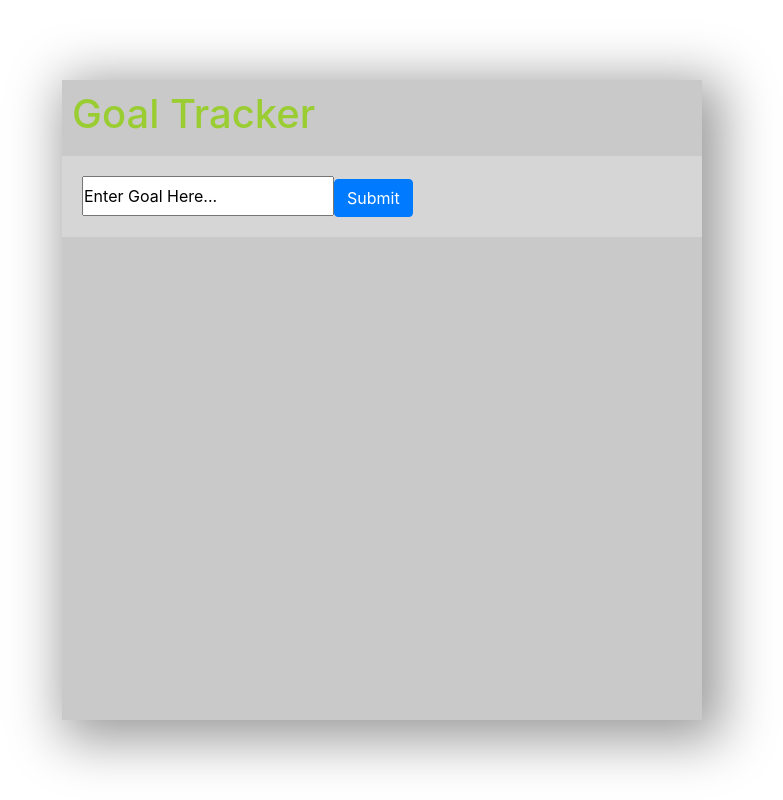
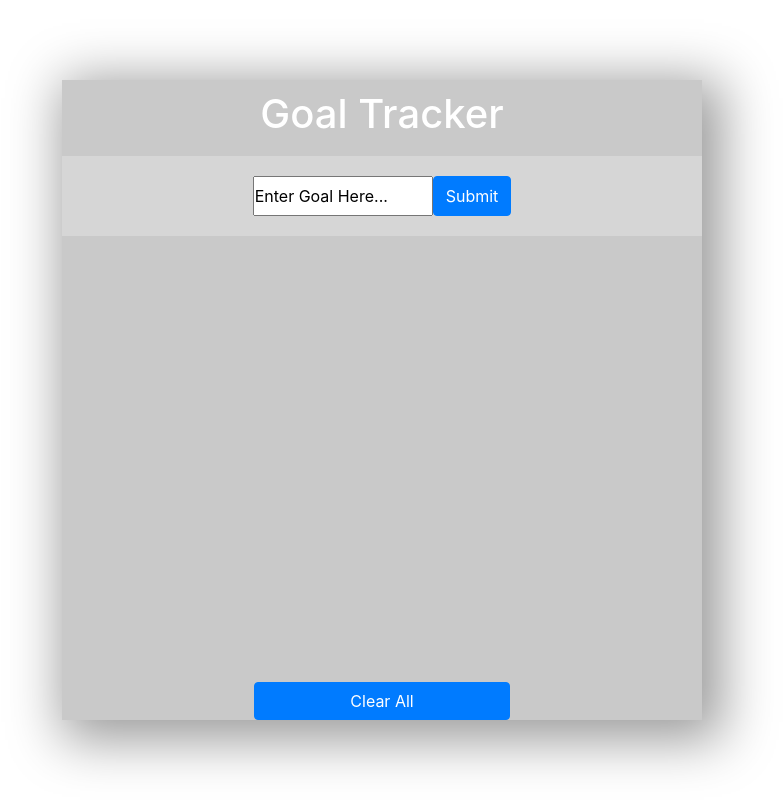
Before and after one commit to alexxstewart/goal-tracker, a React (Create React App) app in the folder react-goal-tracker/: page / in a window 1280 px wide. Shown: the whole page, without its empty margins (258-1041 px from the left). Built offline with nearby package versions, Linux system fonts and the light colour scheme.

Commit message:
Added clear button to remove all items. Items are now added and displayed on screen with skeleton buttons to remove and edit the individual goal

```diff
--- a/react-goal-tracker/package.json
+++ b/react-goal-tracker/package.json
@@ -11,6 +11,7 @@
     "react-bootstrap": "^1.4.0",
     "react-dom": "^17.0.1",
     "react-scripts": "4.0.1",
+    "uuidv4": "^6.2.6",
     "web-vitals": "^0.2.4"
   },
   "scripts": {
--- a/react-goal-tracker/src/App.css
+++ b/react-goal-tracker/src/App.css
@@ -17,13 +17,37 @@
   margin: 0 auto;
   background-color: rgb(214, 214, 214);
   padding: 20px;
+  display: flex;
+  justify-content: center;
+}
+
+.goal-div {
+  text-transform: capitalize;
+  display: flex;
+  justify-content: center;
+  background-color: rgb(255, 255, 255);
 }
 
 #app-title {
-  color: yellowgreen;
+  color: rgb(255, 255, 255);
   padding: 10px;
+  width: 80%;
+  text-align: center;
 }
 
 #input-box {
   height: 40px;
+  width: 30%;
 }
+
+#goal-text {
+  text-align: middle;
+}
+
+#clear-button {
+  position: absolute;
+  bottom: 0;
+  width: 40%;
+  left: 30%;
+  margin: 0 auto;
+}
--- a/react-goal-tracker/src/App.js
+++ b/react-goal-tracker/src/App.js
@@ -1,28 +1,54 @@
 import './App.css';
 import React from 'react';
-import List from './List'
-import Alert from './Alert'
+import List from './List';
+import Alert from './Alert';
 import '../node_modules/bootstrap/dist/css/bootstrap.min.css';
+import { uuid } from 'uuidv4';
 
 function App() {
 
-  const [buttonName, setButtonName] = React.useState('Submit')
-  const [goalList, setGoalList] = React.useState([])
+  const [buttonName, setButtonName] = React.useState('Submit');
+  const [inputGoal, setInputGoal] = React.useState('Enter Goal Here...');
+  const [goalList, setGoalList] = React.useState([]);
   const [alert, setAlert] = React.useState({
     msg: '',
     state: '',
     show: false
-  })
+  });
+
+  const goalChange = (e) => {
+    setInputGoal(e.target.value);
+    console.log(e.target.value);
+  }
+
+  const buttonOnClickHandler = (e) => {
+
+    // create a goal with a unique ID
+    const newGoal = {
+      name: inputGoal,
+      id: uuid()
+    }
+
+    // add the new goal to the list of goals
+    setGoalList([...goalList, newGoal]);
+  }
+
+  const buttonHandler = (e) => {
+    console.log(e.target.value);
+  }
 
   return (
     <div className="center-div">
       <h1 id="app-title">Goal Tracker</h1>
       <Alert />
-      <form className="form-div">
-        <input id="input-box" type="text" defaultValue="Enter Goal Here..."/>
-        <button variant="primary" type="submit" class="btn btn-primary">{buttonName}</button>
-      </form>
+      <div className="form-div">
+        <input id="input-box" type="text" value={inputGoal} onChange={goalChange}/>
+        <button className="btn btn-primary" onClick={buttonOnClickHandler}>{buttonName}</button>
+      </div>
       <List list={goalList}/>
+      <div>
+        <button id="clear-button" className="btn btn-primary" onClick={() => setGoalList([])}>Clear All</button>
+      </div>
     </div>
   );
 }
--- a/react-goal-tracker/src/List.js
+++ b/react-goal-tracker/src/List.js
@@ -1,6 +1,15 @@
-function List(props) {
+function List({list}) {
   return (
     <div className="list-div">
+        {list.map((goal) => {
+            return (
+                <div className="goal-div" key={goal.id}>
+                    <p id="goal-text">{goal.name}</p>
+                    <button className="btn btn-primary" style={{margin: "10px"}}>Edit</button>
+                    <button className="btn btn-primary" style={{margin: "10px"}}>Remove</button>
+                </div>
+            )
+        })}
     </div>
   );
 }
--- a/react-goal-tracker/src/index.js
+++ b/react-goal-tracker/src/index.js
@@ -3,8 +3,6 @@ import ReactDOM from 'react-dom';
 import App from './App';
 
 ReactDOM.render(
-  <React.StrictMode>
-    <App />
-  </React.StrictMode>,
+  <App />,
   document.getElementById('root')
 );
```
Also changed, not shown: react-goal-tracker/public/manifest.json, 2 other files (tests, documents, lock files or other folders).
